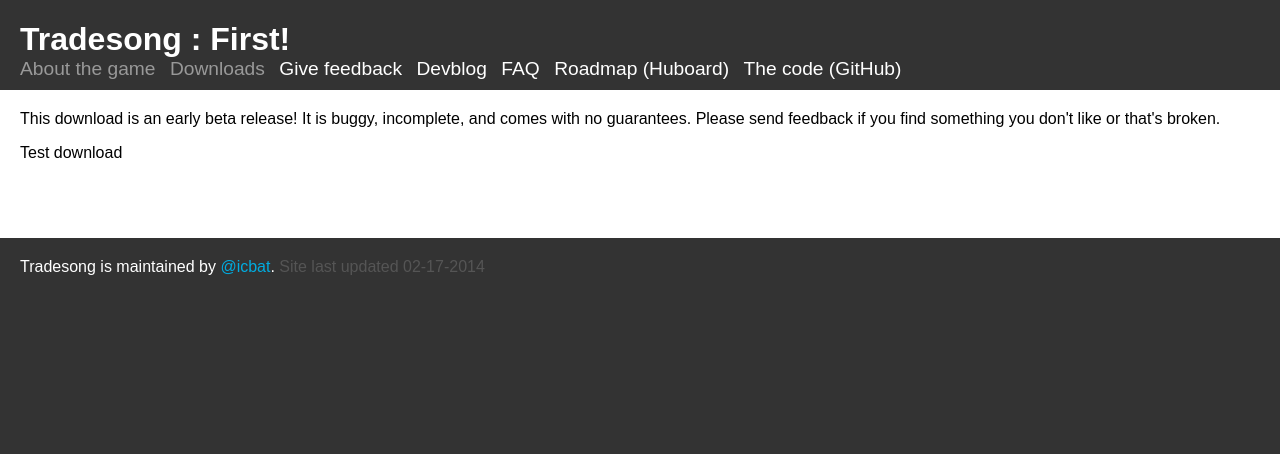
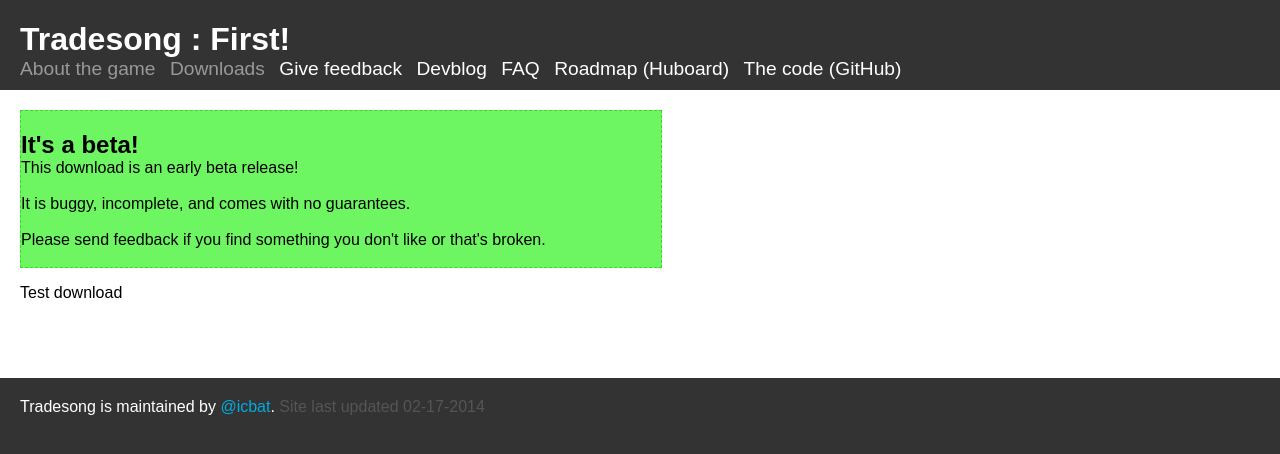
Before and after one commit to icbat/tradesong, a Jekyll site: the page built from _posts/2014-2-17-test-download.md, in a window 1280 px wide. Shown: the top 454 px of the page. Built offline with Jekyll 4.4.1, drawn with Linux system fonts in a browser that asks for light colours.

Commit message:
Making it colorful

```diff
--- a/_includes/betaWarning.html
+++ b/_includes/betaWarning.html
@@ -1,7 +1,10 @@
 <div class="betaWarning">
-This download is an early beta release!
 
-It is buggy, incomplete, and comes with no guarantees.
+<h2>It's a beta!</h2>
 
-Please send feedback if you find something you don't like or that's broken.
+This download is an early beta release!<br/><br/>
+
+It is buggy, incomplete, and comes with no guarantees.<br/><br/>
+
+Please send feedback if you find something you don't like or that's broken.<br/><br/>
 </div>
--- a/stylesheets/stylesheet.css
+++ b/stylesheets/stylesheet.css
@@ -6,7 +6,7 @@
 
 img {
 	border: 1px solid #000;
-	max-width:640px;
+	max-width: 640px;
 	max-height: 480px;
 }
 
@@ -95,3 +95,9 @@
 .subtle {
 	color: #555;
 }
+
+div.betaWarning  {
+	background-color: #6EF562;
+	border: 1px dashed #35DB25;
+	max-width: 640px;
+}
```
